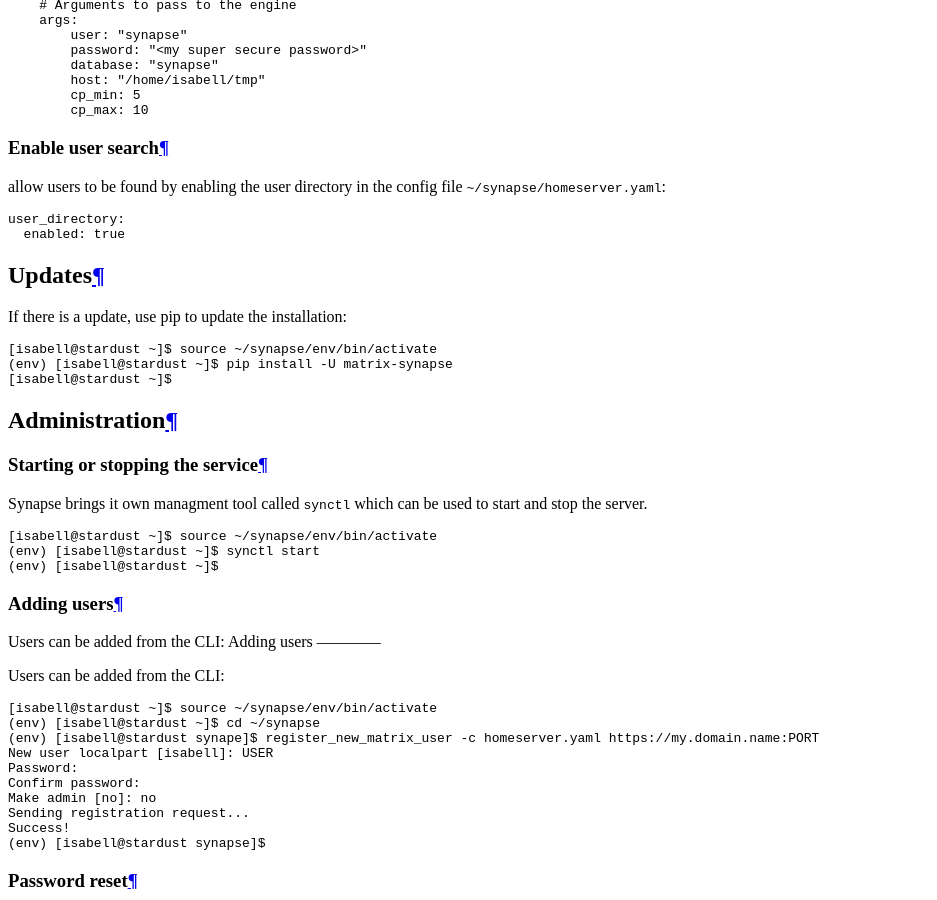
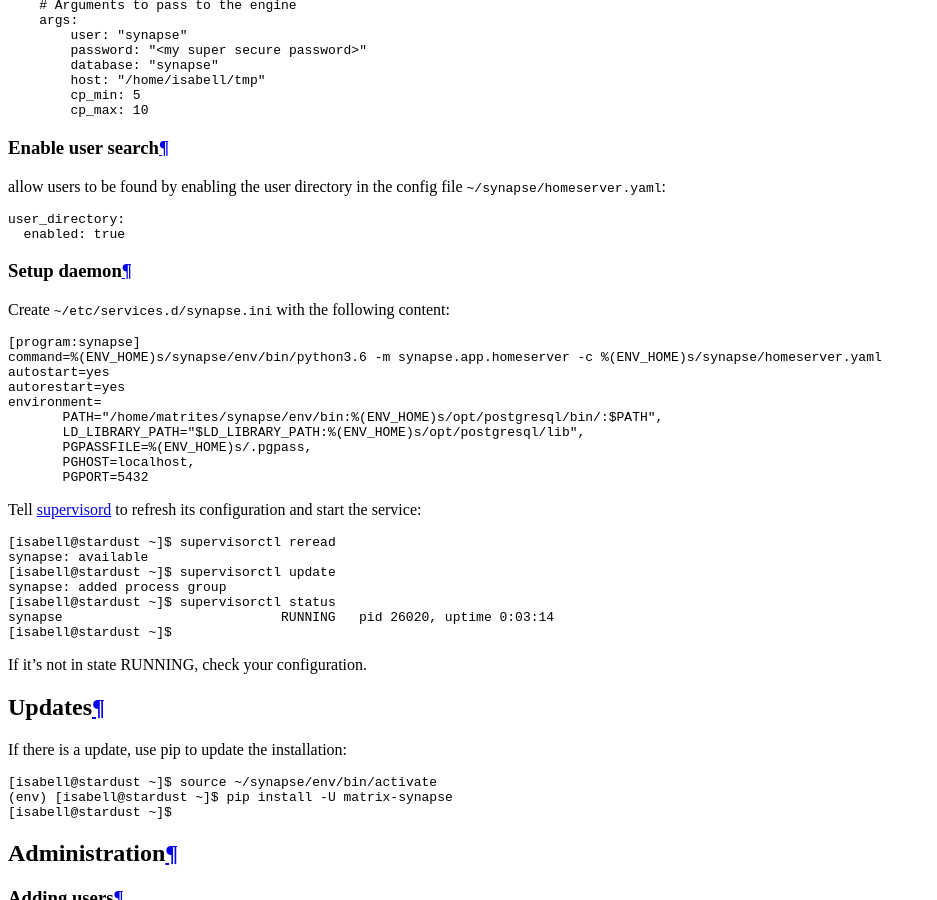
Before and after one commit to Uberspace/lab, a Sphinx documentation site: the page built from source/guide_synapse.rst, in a window 1280 px wide and 900 px high, scrolled down 4157 px. Shown: the whole window, without its empty margins (0-937 px from the left). Built offline with Sphinx 7.4.7 and the Read the Docs theme 2.0.0, drawn with Linux system fonts in a browser that asks for light colours.

Commit message:
added supervisord support

```diff
--- a/source/guide_synapse.rst
+++ b/source/guide_synapse.rst
@@ -278,6 +278,39 @@
   user_directory:
     enabled: true
 
+Setup daemon
+------------
+
+Create ``~/etc/services.d/synapse.ini`` with the following content:
+
+.. code-block:: ini
+
+ [program:synapse]
+ command=%(ENV_HOME)s/synapse/env/bin/python3.6 -m synapse.app.homeserver -c %(ENV_HOME)s/synapse/homeserver.yaml
+ autostart=yes
+ autorestart=yes
+ environment=
+        PATH="/home/matrites/synapse/env/bin:%(ENV_HOME)s/opt/postgresql/bin/:$PATH",
+        LD_LIBRARY_PATH="$LD_LIBRARY_PATH:%(ENV_HOME)s/opt/postgresql/lib",
+        PGPASSFILE=%(ENV_HOME)s/.pgpass,
+        PGHOST=localhost,
+        PGPORT=5432
+
+
+Tell :manual:`supervisord <daemons-supervisord>` to refresh its configuration and start the service:
+
+.. code-block:: console
+
+ [isabell@stardust ~]$ supervisorctl reread
+ synapse: available
+ [isabell@stardust ~]$ supervisorctl update
+ synapse: added process group
+ [isabell@stardust ~]$ supervisorctl status
+ synapse                            RUNNING   pid 26020, uptime 0:03:14
+ [isabell@stardust ~]$
+
+If it's not in state RUNNING, check your configuration.
+
 Updates
 =======
 
@@ -292,17 +325,6 @@
 
 Administration
 ==============
-
-Starting or stopping the service
---------------------------------
-
-Synapse brings it own managment tool called ``synctl`` which can be used to start and stop the server.
-
-.. code-block:: console
-
-  [isabell@stardust ~]$ source ~/synapse/env/bin/activate
-  (env) [isabell@stardust ~]$ synctl start
-  (env) [isabell@stardust ~]$
 
 Adding users
 ------------
```
